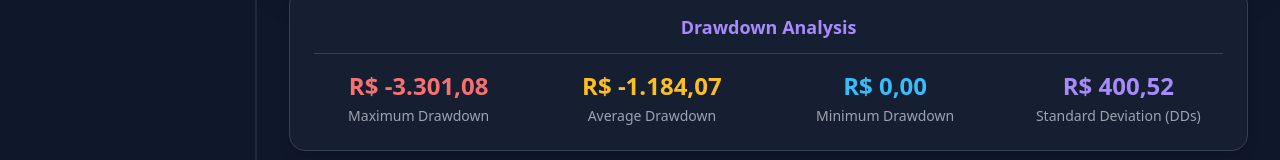
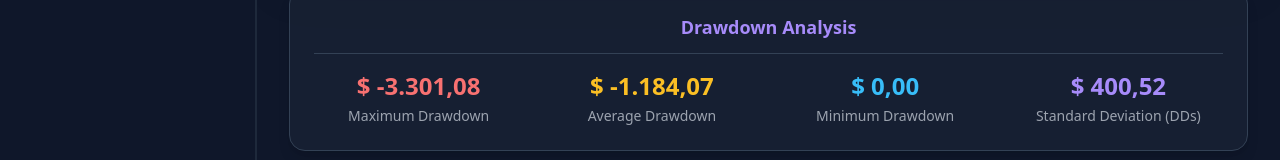
Before and after one commit to LucasDevMelo/DalioBot-SANDBOX, a Next.js app: page /montecarlosimulation in a window 1280 px wide. Shown: the part 779-939 px from the top of the page. Built offline with nearby package versions, Linux system fonts and the light colour scheme; no server answers; the database is empty; sample sign-in values are in the browser's storage.

Commit message:
mudanca de tema

```diff
--- a/app/montecarlosimulation/page.tsx
+++ b/app/montecarlosimulation/page.tsx
@@ -258,7 +258,7 @@ function SimulacaoMonteCarloContent() {
 
     const formatCurrency = (value: number) => {
         if (value === Infinity || value === -Infinity || isNaN(value)) return "N/A";
-        return `R$ ${value.toLocaleString('pt-BR', { minimumFractionDigits: 2, maximumFractionDigits: 2 })}`;
+        return `$ ${value.toLocaleString('pt-BR', { minimumFractionDigits: 2, maximumFractionDigits: 2 })}`;
     };
     const formatPercentage = (value: number, digits = 2) => {
         if (value === Infinity || value === -Infinity || isNaN(value)) return "N/A";
```
